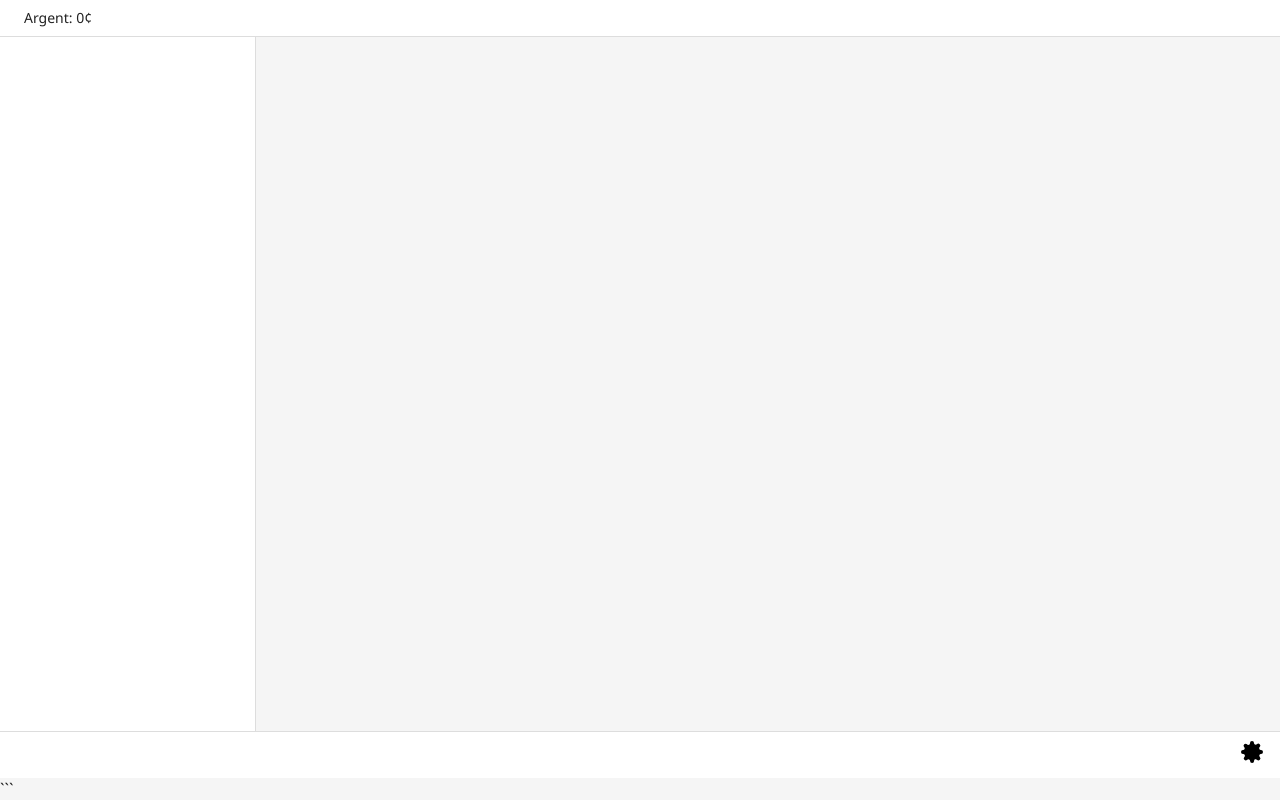
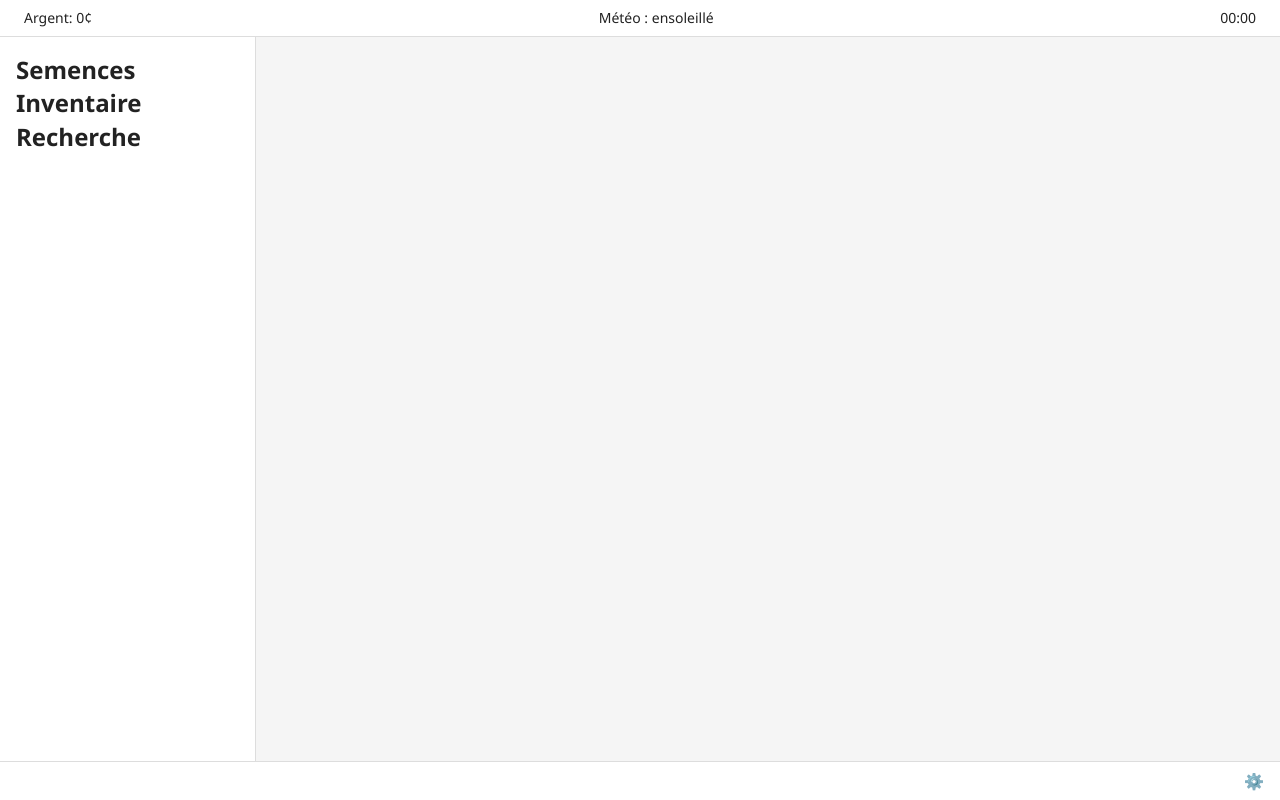
Before and after one commit to JupiterianSoul/agricraft-game, a plain HTML site: page index.html in a window 1280 px wide. Drawn offline with Linux system fonts and the light colour scheme.

Commit message:
Update index.html

````diff
--- a/index.html
+++ b/index.html
@@ -3,40 +3,48 @@
 <head>
   <meta charset="utf-8">
   <meta name="viewport" content="width=device-width, initial-scale=1">
-    <title>AgriCraft : Gestion Agricole</title>
+  <title>AgriCraft – Gestion Agricole</title>
   <link rel="stylesheet" href="styles.css">
 </head>
 <body>
   <header id="top-bar" role="banner">
-        <div id="resources-panel" aria-label="Ressources"></div>
-        <div id="weather-display" aria-label="Météo"></div>
-        <div id="clock-display" aria-label="Horloge"></div>
+    <div id="resources-panel" aria-label="Ressources">Argent : 0¢</div>
+    <div id="weather-display" aria-label="Météo">Météo : ensoleillé</div>
+    <div id="clock-display" aria-label="Horloge">00:00</div>
   </header>
+
   <main id="game-layout" role="main">
     <aside id="sidebar" role="complementary">
-            <!-- Graines, outils, upgrades -->
+      <section id="seed-selector">
+        <h2>Semences</h2>
+        <ul id="seed-list"></ul>
+      </section>
+      <section id="inventory">
+        <h2>Inventaire</h2>
+        <ul id="inventory-list"></ul>
+      </section>
+      <section id="tech-tree">
+        <h2>Recherche</h2>
+        <ul id="tech-list"></ul>
+      </section>
     </aside>
+
     <section id="game-container" aria-label="Zone de parcelles">
-            <!-- Canvas/SVG pour la carte agricole -->
+      <div id="plot-grid" aria-label="Grille de parcelles"></div>
     </section>
   </main>
+
   <footer id="bottom-bar" role="contentinfo">
     <div id="quests-panel" aria-label="Quêtes"></div>
     <div id="journal-panel" aria-label="Journal"></div>
-        <button id="settings-button" aria-haspopup="dialog" aria-label="Paramètres">
-            <svg width="24" height="24" viewBox="0 0 24 24" aria-hidden="true">
-                <circle cx="12" cy="12" r="3"></circle>
-                <path d="M19.4 15a1.65 1.65 0 0 0 .33 1.82l.06.06a2 2 0 1 1-2.83 2.83l-.06-.06a1.65 1.65 0 0 0-1.82-.33 1.65 1.65 0 0 0-1 1.51V21a2 2 0 1 1-4 0v-.09a1.65 1.65 0 0 0-1-1.51 1.65 1.65 0 0 0-1.82.33l-.06.06a2 2 0 1 1-2.83-2.83l.06-.06a1.65 1.65 0 0 0 .33-1.82 1.65 1.65 0 0 0-1.51-1H3a2 2 0 1 1 0-4h.09a1.65 1.65 0 0 0 1.51-1 1.65 1.65 0 0 0-.33-1.82l-.06-.06a2 2 0 1 1 2.83-2.83l.06.06a1.65 1.65 0 0 0 1.82.33H9a1.65 1.65 0 0 0 1-1.51V3a2 2 0 1 1 4 0v.09a1.65 1.65 0 0 0 1 1.51 1.65 1.65 0 0 0 1.82-.33l.06-.06a2 2 0 1 1 2.83 2.83l-.06.06a1.65 1.65 0 0 0-.33 1.82V9a1.65 1.65 0 0 0 1.51 1H21a2 2 0 1 1 0 4h-.09a1.65 1.65 0 0 0-1.51 1z"/>
-            </svg>
-        </button>
+    <button id="settings-button"
+            aria-haspopup="dialog"
+            aria-label="Paramètres">⚙️</button>
   </footer>
+
   <div id="modal-container" aria-live="polite"></div>
   <div id="toast-container" aria-live="assertive"></div>
+
   <script src="main.js"></script>
-    <script>
-        // initialisation du jeu
-        // Game.UI.init();
-    </script>
 </body>
 </html>
-```
````
Lines whose indentation alone changed are shown as unchanged.
